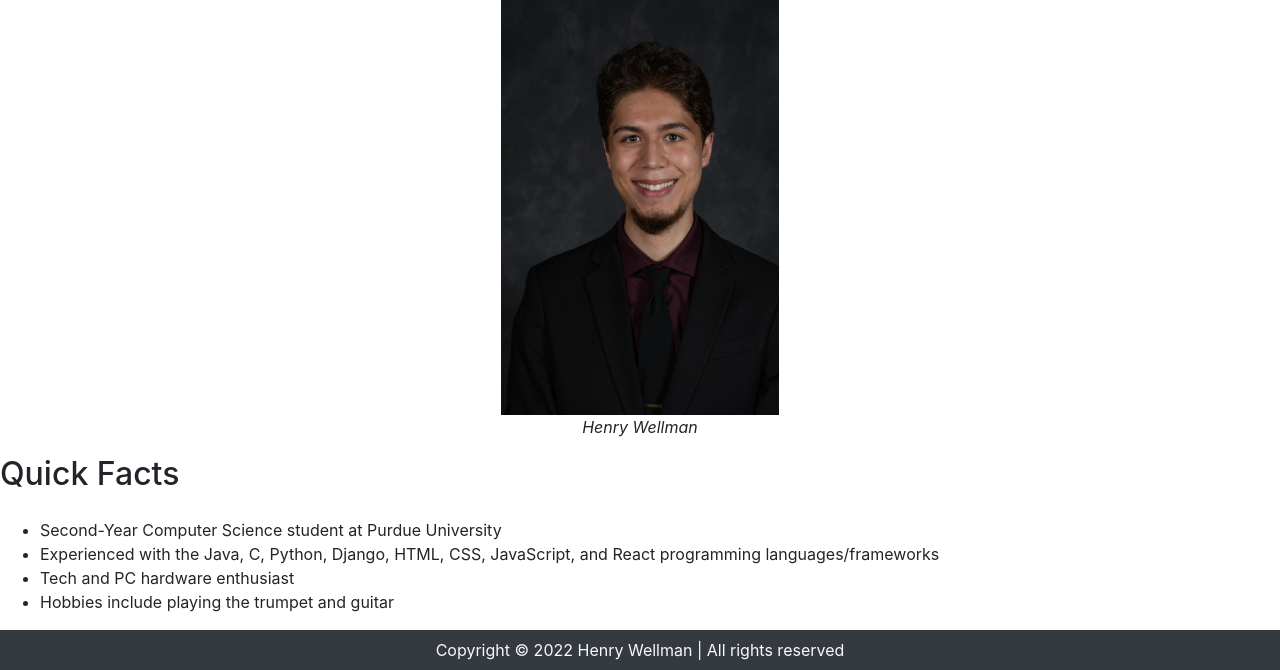
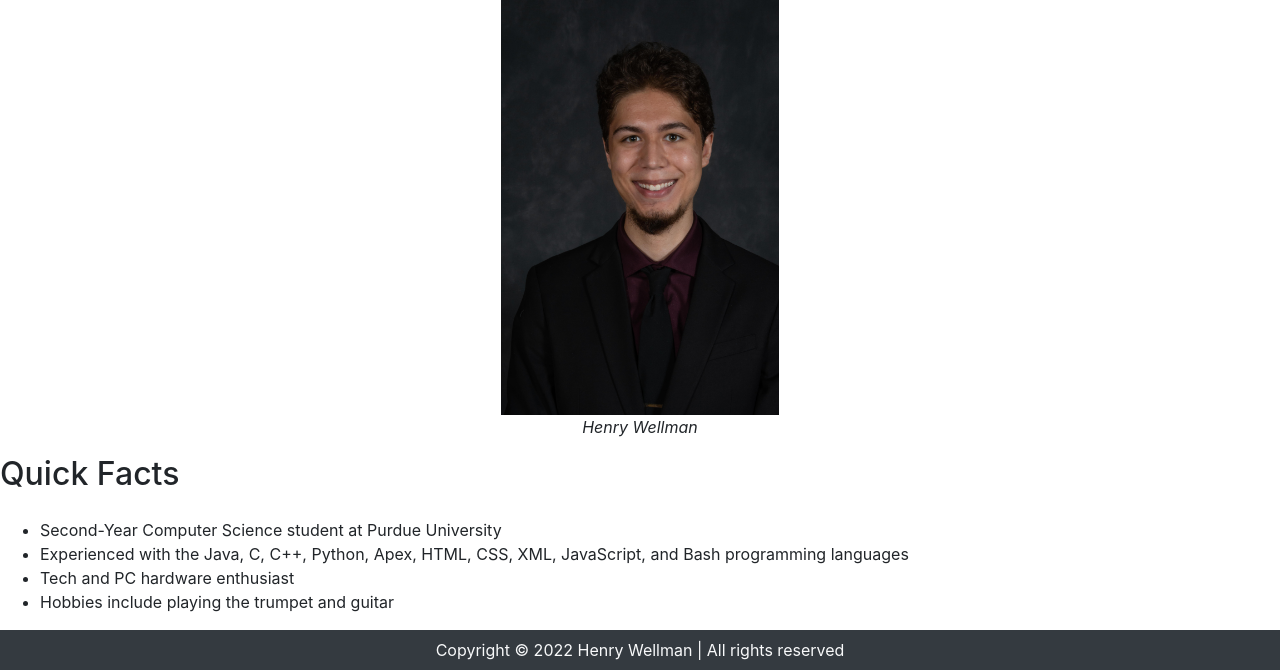
Before and after one commit to HenryWellman/personal-portfolio-site, a Django app: page / in a window 1280 px wide. Shown: the part 1105-1775 px from the top of the page. Run offline with Django 3.2, Linux system fonts and the light colour scheme.

Commit message:
Updated Home Page Information

```diff
--- a/portfolio/templates/home.html
+++ b/portfolio/templates/home.html
@@ -90,8 +90,7 @@
     <h2 class="title py-3">Quick Facts</h2>
     <ul>
         <li>Second-Year Computer Science student at Purdue University</li>
-        <li>Experienced with the Java, C, Python, Django, HTML, CSS,
-JavaScript, and React programming languages/frameworks</li>
+        <li>Experienced with the Java, C, C++, Python, Apex, HTML, CSS, XML, JavaScript, and Bash programming languages</li>
         <li>Tech and PC hardware enthusiast</li>
         <li>Hobbies include playing the trumpet and guitar</li>
     </ul>
```
